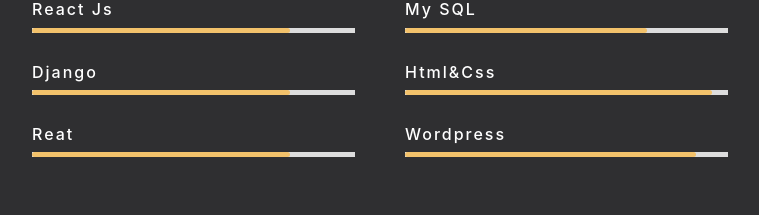
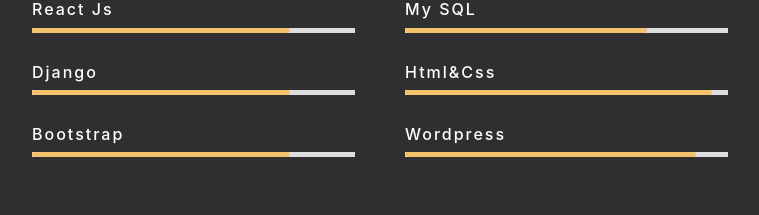
Before and after one commit to Aravinthishu/React_project, a React (Create React App) app: page / in a window 1280 px wide. Shown: the part 1760-1975 px from the top of the page, without its empty margins (260-1019 px from the left). Built offline with nearby package versions, Linux system fonts and the light colour scheme.

Commit message:
Update MySkils.jsx

```diff
--- a/src/pages/Myskills/MySkils.jsx
+++ b/src/pages/Myskills/MySkils.jsx
@@ -34,7 +34,7 @@
              <div class="progress Django"></div>
            </div>
 
-           <h2>Reat</h2>
+           <h2>Bootstrap</h2>
            <div class="full">
              <div class="progress Django"></div>
            </div>
```
